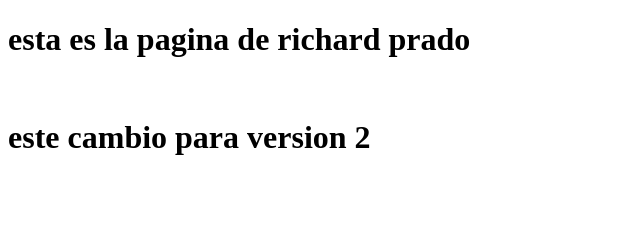
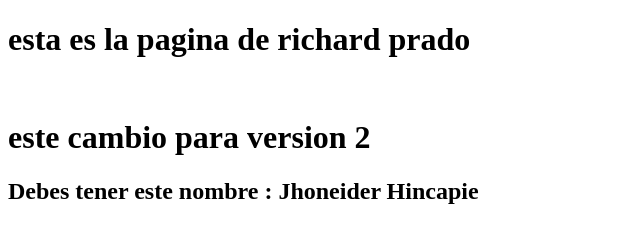
Before and after one commit to laboratorioscotec/mi_pagina_web, a plain HTML site: page index.html in a window 1280 px wide. Shown: the whole page, without its empty margins (0-640 px from the left). Drawn offline with Linux system fonts and the light colour scheme.

Commit message:
version mejorada de lapag de richard

```diff
--- a/index.html
+++ b/index.html
@@ -10,5 +10,7 @@
     <br>
     <h1>este cambio para version 2</h1>
 
+    <h2>Debes tener este nombre : Jhoneider Hincapie</h2>
+
 </body>
 </html>
```
